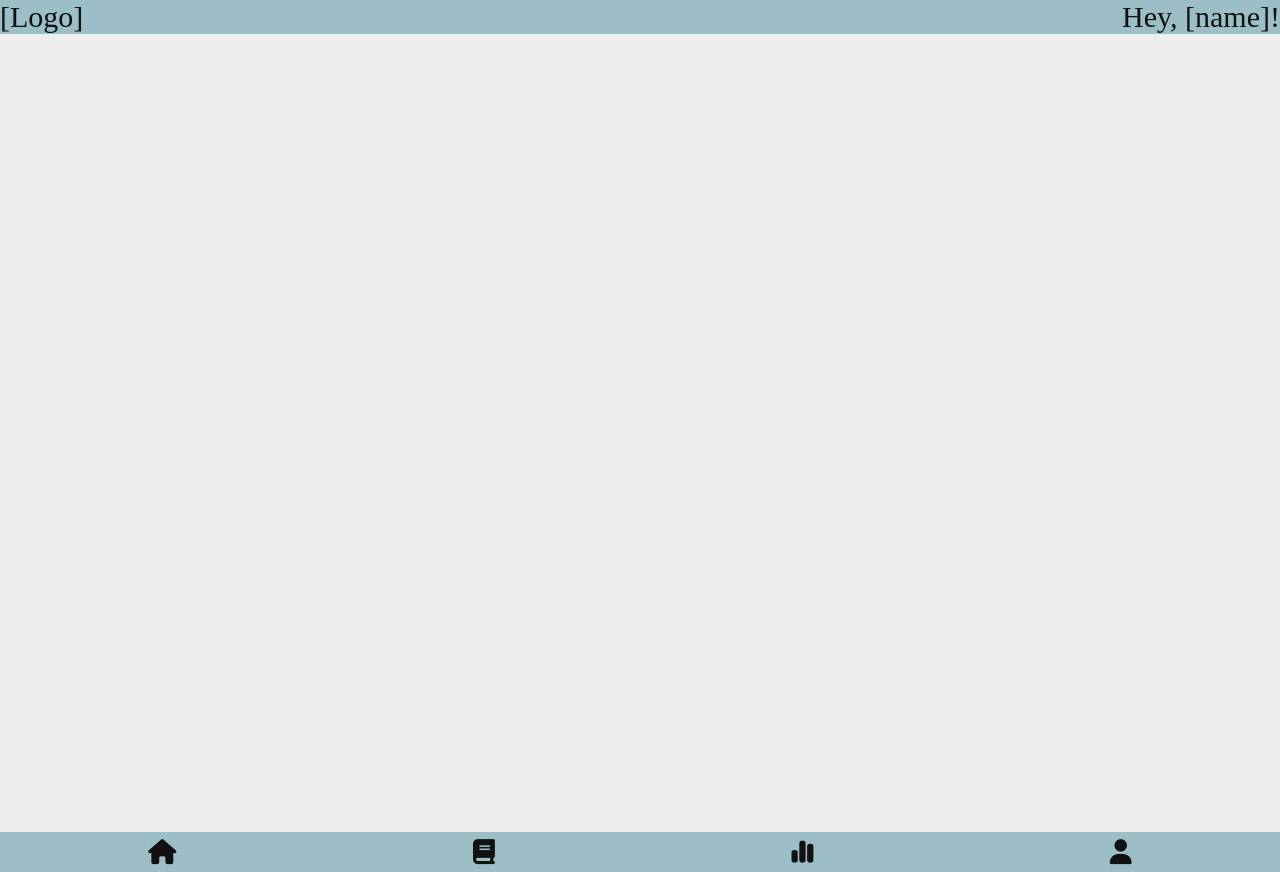
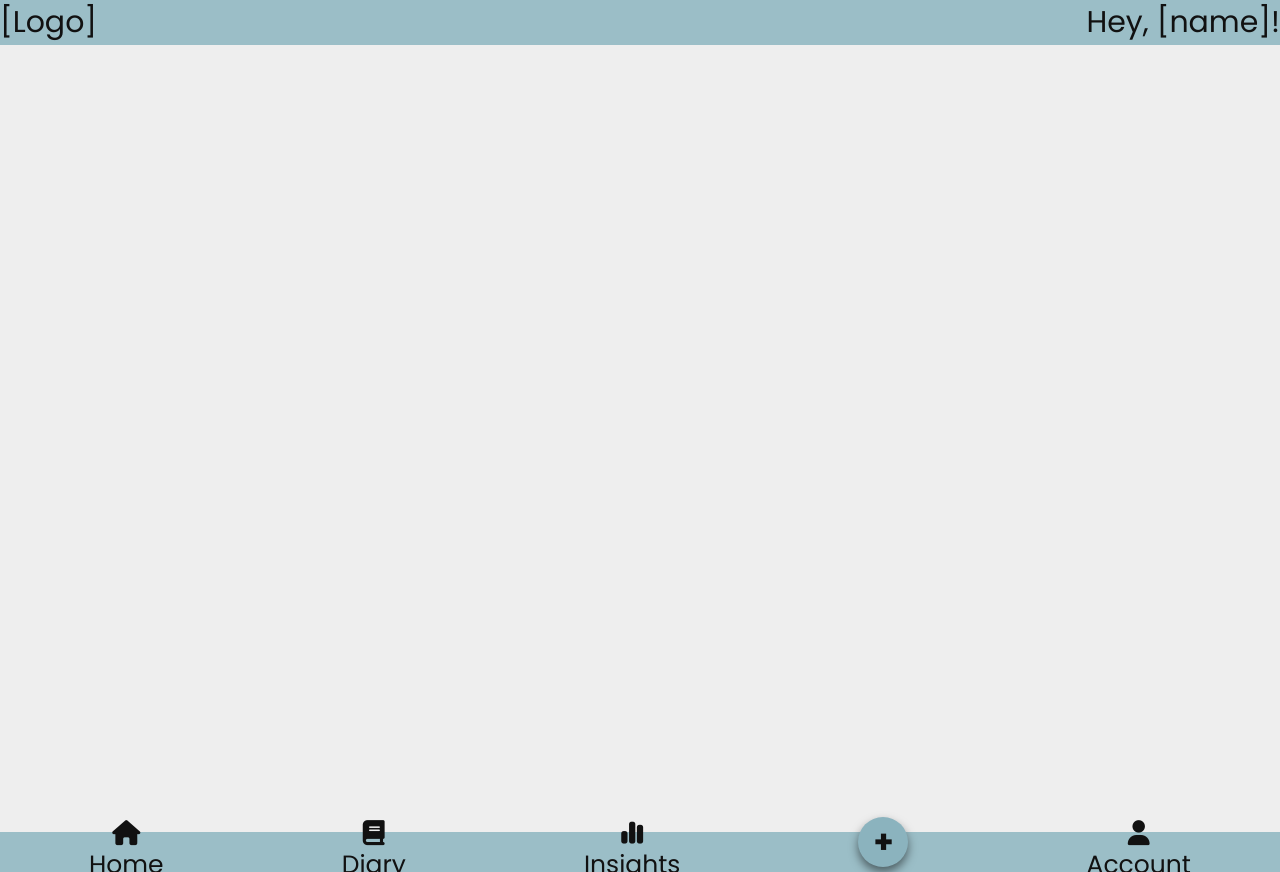
Before and after one commit to Semmetje11lolly/TLE1, a PHP site: page / in a window 1280 px wide. Run offline with PHP 8.4, Linux system fonts and the light colour scheme; some libraries are stand-ins or nearby versions.

Commit message:
Revamp navigation UI and update font styles
Replaces icon-only navigation with labeled buttons and adds a prominent plus icon. Updates CSS to support new navigation layout and applies new font families for headings. Removes unused index.html file.

```diff
--- a/css/index.css
+++ b/css/index.css
@@ -21,3 +21,25 @@ nav {
 
     background-color: var(--color-blue);
 }
+
+nav .nav-button {
+    display: flex;
+    flex-direction: column;
+    justify-content: center;
+    align-items: center;
+}
+
+.plus-icon {
+    aspect-ratio: 1 / 1;
+    height: 125%;
+    text-align: center;
+    align-content: center;
+    transform: translateY(-10px);
+
+    background-color: hsl(from var(--color-blue) h s calc(l - 5));
+    font-size: 32px;
+
+    box-shadow: 0 5px 10px 0 rgba(0, 0, 0, 0.5);
+
+    border-radius: 50%;
+}
--- a/css/style.css
+++ b/css/style.css
@@ -1,4 +1,7 @@
-/* @import url('https://fonts.googleapis.com/css2?family=Poppins:ital,wght@0,100;0,200;0,300;0,400;0,500;0,600;0,700;0,800;0,900;1,100;1,200;1,300;1,400;1,500;1,600;1,700;1,800;1,900&display=swap');*/
+@import url('https://fonts.googleapis.com/css2?family=Exo:ital,wght@0,100..900;1,100..900&family=Poppins:ital,wght@0,100;0,200;0,300;0,400;0,500;0,600;0,700;0,800;0,900;1,100;1,200;1,300;1,400;1,500;1,600;1,700;1,800;1,900&family=Press+Start+2P&display=swap');
+@import url('https://fonts.googleapis.com/css2?family=Amatic+SC:wght@400;700&family=Exo:ital,wght@0,100..900;1,100..900&family=Poppins:ital,wght@0,100;0,200;0,300;0,400;0,500;0,600;0,700;0,800;0,900;1,100;1,200;1,300;1,400;1,500;1,600;1,700;1,800;1,900&family=Press+Start+2P&display=swap');
+@import url('https://fonts.googleapis.com/css2?family=Amatic+SC:wght@400;700&family=Exo:ital,wght@0,100..900;1,100..900&family=Poppins:ital,wght@0,100;0,200;0,300;0,400;0,500;0,600;0,700;0,800;0,900;1,100;1,200;1,300;1,400;1,500;1,600;1,700;1,800;1,900&family=Press+Start+2P&family=Space+Mono:ital,wght@0,400;0,700;1,400;1,700&display=swap');
+@import url('https://fonts.googleapis.com/css2?family=Amatic+SC:wght@400;700&family=Exo:ital,wght@0,100..900;1,100..900&family=Poppins:ital,wght@0,100;0,200;0,300;0,400;0,500;0,600;0,700;0,800;0,900;1,100;1,200;1,300;1,400;1,500;1,600;1,700;1,800;1,900&family=Press+Start+2P&family=Space+Mono:ital,wght@0,400;0,700;1,400;1,700&display=swap');
 
 * {
     box-sizing: border-box;
@@ -18,10 +21,18 @@ html {
 }
 
 body {
-    /*font-family: "Poppins", serif;*/
+    font-family: "Poppins", serif;
     color: var(--color-black);
 
     background-color: var(--color-white);
 
     margin: 0;
 }
+
+h1, h2, h3 {
+    font-family: "Space Mono", serif;
+}
+
+h4, h5 {
+    font-family: "Exo", serif;
+}
--- a/index.php
+++ b/index.php
@@ -9,7 +9,7 @@
     <meta name="viewport"
           content="width=device-width, user-scalable=no, initial-scale=1.0, maximum-scale=1.0, minimum-scale=1.0">
     <meta http-equiv="X-UA-Compatible" content="ie=edge">
-    <script src="https://kit.fontawesome.com/1fe3729de2.js" crossorigin="anonymous"></script>
+    <script src="https://kit.fontawesome.com/1fe3729de2.js" crossorigin="anonymous"></script> <!-- Icon Library -->
     <link rel="stylesheet" href="css/style.css"> <!-- Global styling -->
     <link rel="stylesheet" href="css/index.css"> <!-- Page specific styling -->
     <title>Novara Health • Home</title>
@@ -23,10 +23,23 @@
 </header>
 
 <nav>
-    <i class="fa-solid fa-house"></i>
-    <i class="fa-solid fa-book"></i>
-    <i class="fa-solid fa-chart-simple"></i>
-    <i class="fa-solid fa-user"></i>
+    <div class="nav-button">
+        <i class="fa-solid fa-house"></i>
+        Home
+    </div>
+    <div class="nav-button">
+        <i class="fa-solid fa-book"></i>
+        Diary
+    </div>
+    <div class="nav-button">
+        <i class="fa-solid fa-chart-simple"></i>
+        Insights
+    </div>
+    <span class="nav-button plus-icon"><b>+</b></span>
+    <div class="nav-button">
+        <i class="fa-solid fa-user"></i>
+        Account
+    </div>
 </nav>
 
 </body>
```
Also changed, not shown: index.html (deleted, +0 -11 lines).
